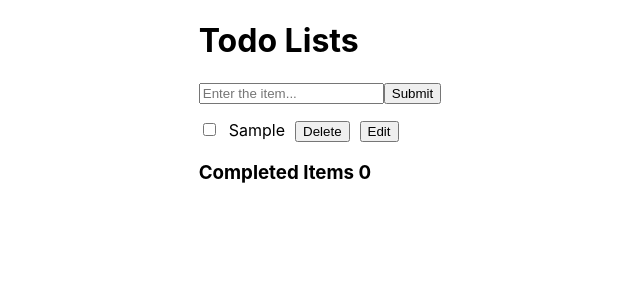
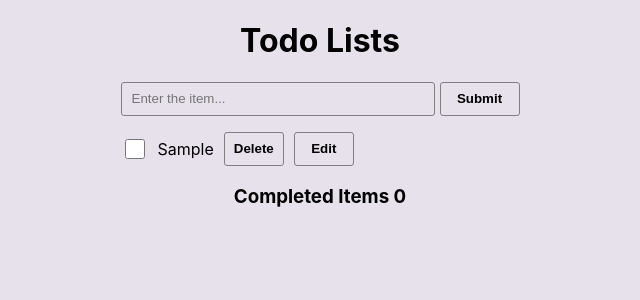
Before and after one commit to Gitanjali-Sahoo/todo-ts, a React (Create React App) app: page / in a window 1280 px wide. Both pictures are taken after typing "Sample" into the empty fields and a click on the button "Submit". Shown: the top 300 px of the page, without its empty margins (320-960 px from the left). Built offline with nearby package versions, Linux system fonts and the light colour scheme.

Commit message:
fix: unchecked tasks will restore in lists

```diff
--- a/src/App.css
+++ b/src/App.css
@@ -1,17 +1,78 @@
+* {
+    background-color: #e7e1ec;
+}
 .Container {
     display: flex;
     justify-content: center;
+    align-items: center;
+    text-align: center;
 }
+.input-container {
+    display: flex;
+    gap: 5px;
+}
+.input-field {
+    border-radius: 3px;
+    width: 300px;
+    height: 30px;
+    padding-left: 10px;
+    border: 1px solid grey;
+}
+.submit-button {
+    width: 80px;
+    border-radius: 3px;
+    border: 1px solid grey;
+    font-weight: 700;
+}
+.submit-button:hover {
+    background-color: #edc680;
+    cursor: pointer;
+    font-weight: 700;
+}
+
 .list-container {
     display: flex;
     gap: 10px;
     justify-content: flex-start;
-    align-items: baseline;
-    padding: 0;
+    align-items: center;
+    padding: 0px;
 }
+.edit-field {
+    border-radius: 3px;
+    width: 300px;
+    height: 30px;
+    padding-left: 10px;
+    border: 1px solid grey;
+}
+.delete-button {
+    height: 34px;
+    width: 60px;
+    border-radius: 3px;
+    border: 1px solid grey;
+    font-weight: 700;
+}
+.delete-button:hover {
+    background-color: #edc680;
+    cursor: pointer;
+    font-weight: 700;
+}
+.update-button {
+    height: 34px;
+    width: 60px;
+    border-radius: 3px;
+    border: 1px solid grey;
+    font-weight: 700;
+}
+.update-button:hover {
+    background-color: #edc680;
+    cursor: pointer;
+    font-weight: 700;
+}
+
 .deletedItem-container {
     display: flex;
 }
-.checkbox-container :hover {
-    background: red;
+.check-box {
+    width: 20px;
+    height: 20px;
 }
--- a/src/components/TodoLists.tsx
+++ b/src/components/TodoLists.tsx
@@ -12,7 +12,7 @@ const TodoLists = () => {
     const [lists, setLists] = useState<TodoItem[]>([])
     const [editItemId, setEditItemId] = useState<string | null>(null)
     const [deletedItems, setDeletedItems] = useState<TodoItem[]>([])
-    // const [checked, setChecked] = useState<boolean>(false)
+    const [completedItems, setCompletedItems] = useState<TodoItem[]>([])
 
     const handleChange = (e: React.ChangeEvent<HTMLInputElement>) => {
         setInputValue(e.target.value)
@@ -37,6 +37,11 @@ const TodoLists = () => {
         const newLists = lists.filter((list) => list.id !== id)
         const itemsDeleted = lists.find((list) => list.id === id)
         setLists(newLists)
+        const updateCompltedValue = completedItems.filter(
+            (item) => item.id !== id
+        )
+        setCompletedItems(updateCompltedValue)
+
         if (editItemId === id) {
             setEditItemId(null)
         }
@@ -50,9 +55,10 @@ const TodoLists = () => {
     }
     const handleUpdate = (id: string, newValue: string) => {
         const updateList = lists.map((list) =>
-            list.id === id ? { ...list, list: newValue } : list
+            list.id === id ? { ...list, item: newValue } : list
         )
         setLists(updateList)
+
         setEditItemId(null)
     }
     const handleInputValue = (
@@ -60,7 +66,7 @@ const TodoLists = () => {
         id: string
     ) => {
         const updateInputValue = lists.map((list) =>
-            list.id === id ? { ...list, list: e.target.value } : list
+            list.id === id ? { ...list, item: e.target.value } : list
         )
         setLists(updateInputValue)
     }
@@ -69,17 +75,43 @@ const TodoLists = () => {
         const updatedItems = lists.map((list) =>
             list.id === id ? { ...list, completed: !list.completed } : list
         )
-        setLists(updatedItems)
+        const removeCompletedTask = updatedItems.filter(
+            (item) => item.id !== id
+        )
+        setLists(removeCompletedTask)
+
+        const completedTask = updatedItems.find((item) => item.id === id)
+        if (completedTask) {
+            setCompletedItems([...completedItems, completedTask])
+        }
     }
 
+    const handleUncheck = (id: string) => {
+        const uncheckedItemIndex = completedItems.findIndex(
+            (item) => item.id === id
+        )
+
+        if (uncheckedItemIndex !== -1) {
+            const updatedCompletedItems = [...completedItems]
+            const [uncheckedTask] = updatedCompletedItems.splice(
+                uncheckedItemIndex,
+                1
+            )
+
+            uncheckedTask.completed = false
+            setLists([...lists, uncheckedTask])
+            setCompletedItems(updatedCompletedItems)
+        }
+    }
     return (
         <>
             <div>
                 <h1>Todo Lists</h1>
-                <div>
+                <div className="input-container">
                     <input
                         type="text"
                         value={inputValue}
+                        className="input-field"
                         placeholder="Enter the item..."
                         onChange={handleChange}
                     />
@@ -87,21 +119,25 @@ const TodoLists = () => {
                     <input
                         type="button"
                         value="Submit"
+                        className="submit-button"
                         onClick={handleSubmit}
                     />
                 </div>
+                <div>
                     <div>
                         {lists.map((list) => {
                             return (
                                 <ul key={list.id} className="list-container">
                                     <input
                                         type="checkbox"
+                                        className="check-box"
                                         onChange={() => handleCheck(list.id)}
                                     />
 
                                     <div>
                                         {editItemId === list.id ? (
                                             <input
+                                                className="edit-field"
                                                 type="text"
                                                 value={list.item}
                                                 onChange={(e) => {
@@ -109,29 +145,18 @@ const TodoLists = () => {
                                                 }}
                                             />
                                         ) : (
-                                        <>
-                                            {list.completed === true ? (
-                                                <div
-                                                    style={{
-                                                        textDecoration:
-                                                            'line-Through'
-                                                    }}
-                                                >
-                                                    {list.item}
-                                                </div>
-                                            ) : (
                                             list.item
-                                            )}
-                                        </>
                                         )}
                                     </div>
                                     <input
                                         type="button"
                                         value="Delete"
+                                        className="delete-button"
                                         onClick={() => handleDelete(list.id)}
                                     />
                                     {editItemId === list.id ? (
                                         <input
+                                            className="update-button"
                                             type="button"
                                             value="Update"
                                             onClick={() =>
@@ -140,6 +165,7 @@ const TodoLists = () => {
                                         />
                                     ) : (
                                         <input
+                                            className="update-button"
                                             type="button"
                                             value="Edit"
                                             onClick={() => handleEdit(list.id)}
@@ -149,20 +175,32 @@ const TodoLists = () => {
                             )
                         })}
                     </div>
+                </div>
                 <div>
                     <h3>
-                        Completed Items <span>{deletedItems.length}</span>
+                        Completed Items <span>{completedItems.length}</span>
                     </h3>
                     <div>
                         {' '}
-                        {deletedItems.map((item) => {
+                        {completedItems.map((item) => {
                             return (
                                 <ul
                                     key={item.id}
                                     className="deletedItem-container"
                                 >
-                                    <input type="checkbox" name="" id="" />
-                                    <div>{item.item}</div>
+                                    <input
+                                        type="checkbox"
+                                        className="check-box"
+                                        onChange={() => handleUncheck(item.id)}
+                                        defaultChecked={item.completed}
+                                    />
+                                    <div
+                                        style={{
+                                            textDecoration: 'line-through'
+                                        }}
+                                    >
+                                        {item.item}
+                                    </div>
                                 </ul>
                             )
                         })}
```
Lines whose indentation alone changed are shown as unchanged.
